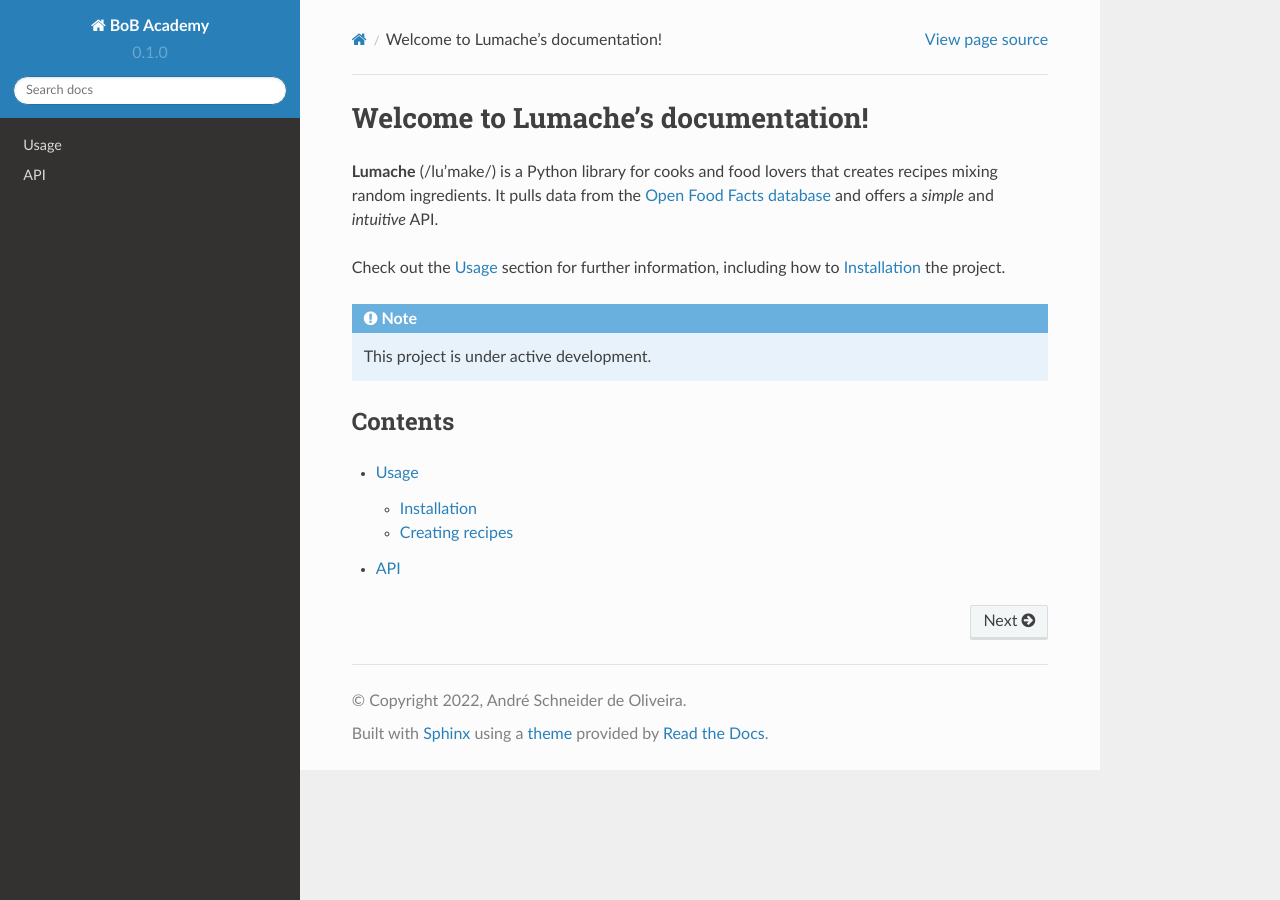
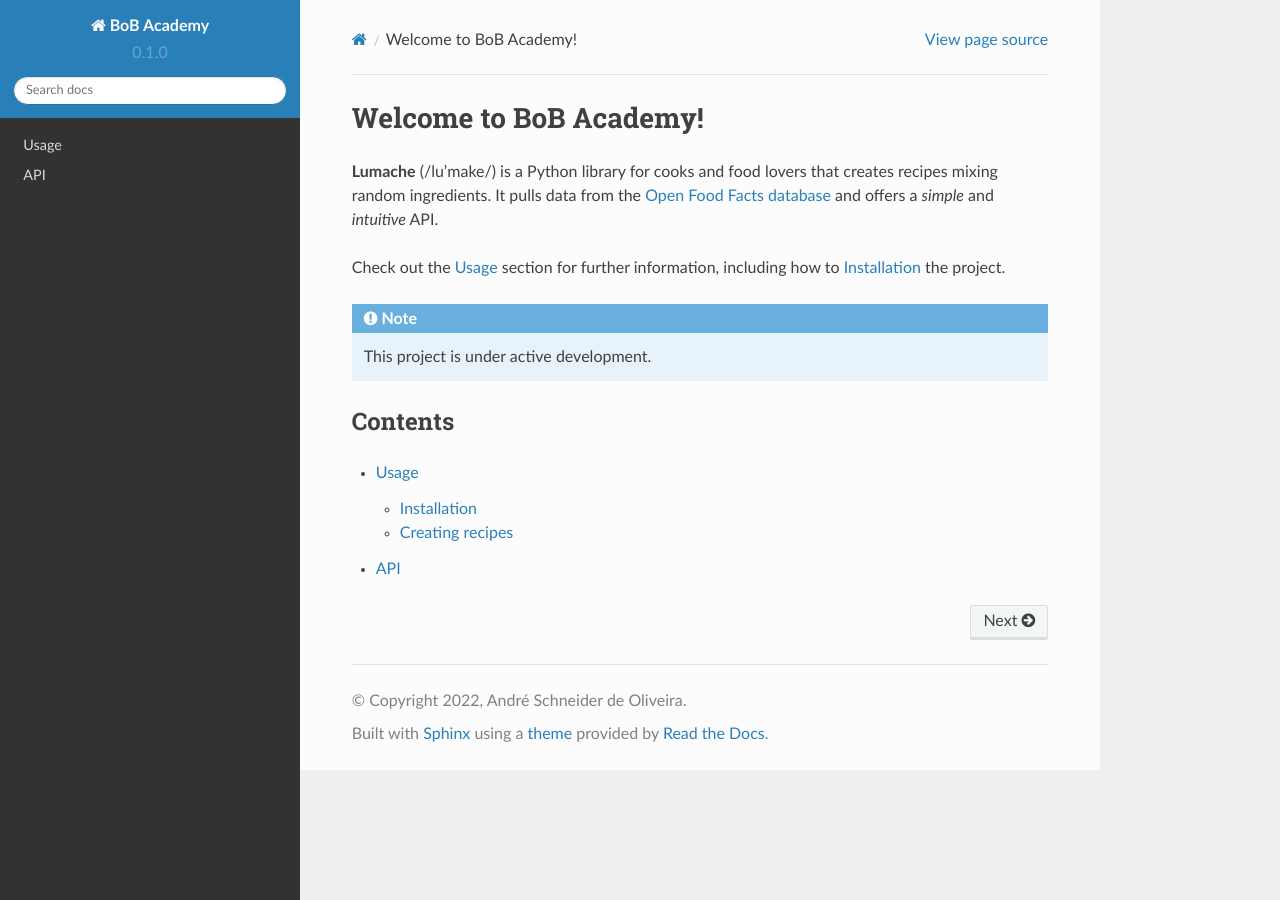
Before and after one commit to UTFPR-Robotics/BOB_academy, a Sphinx documentation site: the page built from docs/source/index.rst, in a window 1280 px wide. Built offline with Sphinx 7.4.7 and the Read the Docs theme 2.0.0, drawn with Linux system fonts in a browser that asks for light colours.

Commit message:
Update index.rst

```diff
--- a/docs/source/index.rst
+++ b/docs/source/index.rst
@@ -1,4 +1,4 @@
-Welcome to Lumache's documentation!
+Welcome to BoB Academy!
 ===================================
 
 **Lumache** (/lu'make/) is a Python library for cooks and food lovers
```
